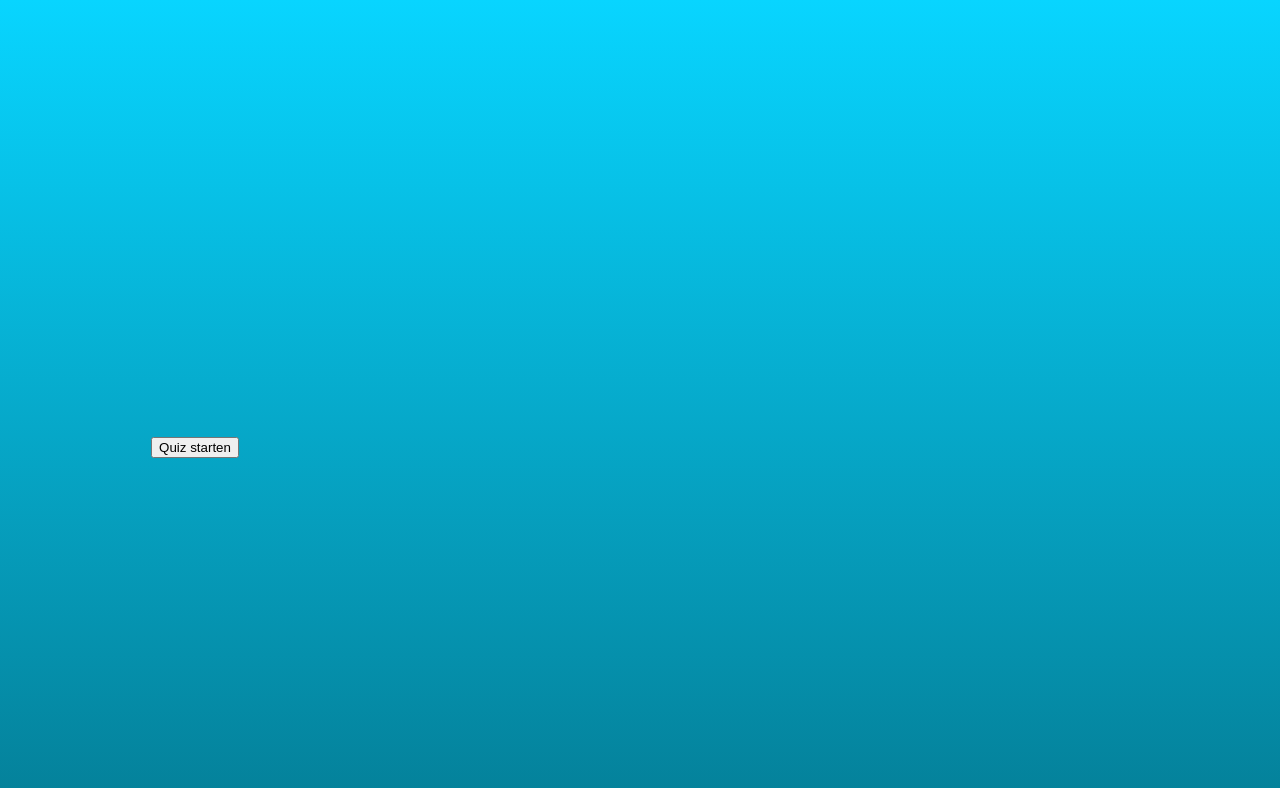
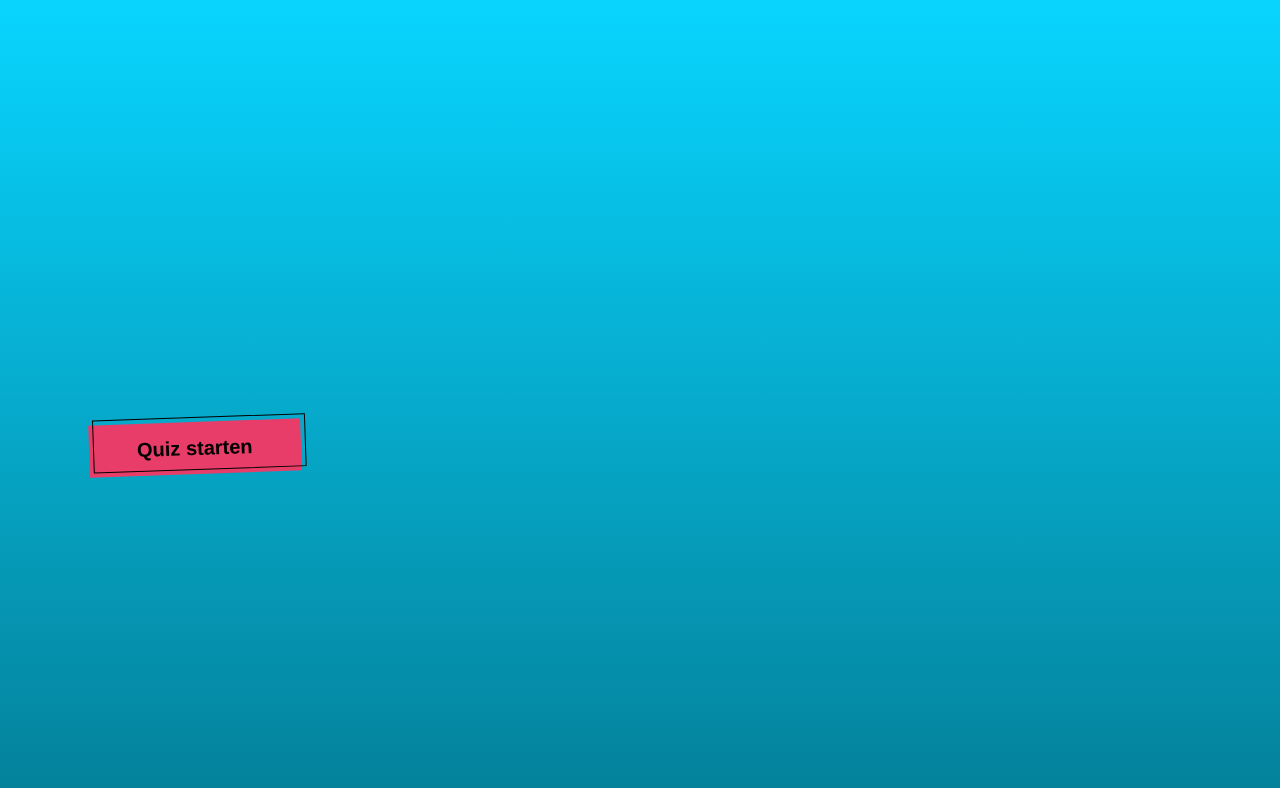
Before and after one commit to nadjascodejourney/quizproject, a React (Vite) app: page / in a window 1280 px wide. Shown: the top 788 px of the page. Built offline with nearby package versions, Linux system fonts and the light colour scheme.

Commit message:
styling startbutton auf der mainpage

```diff
--- a/src/components/StartButton.jsx
+++ b/src/components/StartButton.jsx
@@ -1,10 +1,13 @@
 import { useNavigate } from "react-router-dom";
+import styles from "../styles/startButton.module.css";
 
 const StartButton = () => {
   const navigate = useNavigate();
   return (
     <div>
-      <button onClick={() => navigate("/quizpage")}>Quiz starten</button>
+      <button className={styles.startBtn} onClick={() => navigate("/quizpage")}>
+        Quiz starten
+      </button>
     </div>
   );
 };
--- a/src/styles/startButton.module.css
+++ b/src/styles/startButton.module.css
@@ -0,0 +1,52 @@
+.startBtn {
+  background-color: #e73d68;
+  border: 0 solid #e5e7eb;
+  box-sizing: border-box;
+  color: #000000;
+  display: flex;
+  font-size: 2rem;
+  font-weight: 700;
+  justify-content: center;
+  line-height: 1.75rem;
+  padding: 1rem 2rem;
+  position: relative;
+  text-align: center;
+  text-decoration: none;
+  width: 100%;
+  max-width: 460px;
+  position: relative;
+  cursor: pointer;
+  transform: rotate(-2deg);
+  touch-action: manipulation;
+}
+
+/* durch navigate() im <button> entsteht im Hintergrund ein <a> element, dass eine underline erzeugt, die wir nicht benötigen */
+a {
+  text-decoration: none;
+}
+
+.startBtn:focus {
+  outline: 0;
+}
+
+.startBtn:after {
+  content: "";
+  position: absolute;
+  border: 1px solid #000000;
+  bottom: 4px;
+  left: 4px;
+  width: calc(100% - 1px);
+  height: calc(100% - 1px);
+}
+
+.startBtn:hover:after {
+  bottom: 2px;
+  left: 2px;
+}
+
+@media (min-width: 768px) {
+  .startBtn {
+    padding: 0.75rem 3rem;
+    font-size: 1.25rem;
+  }
+}
```
